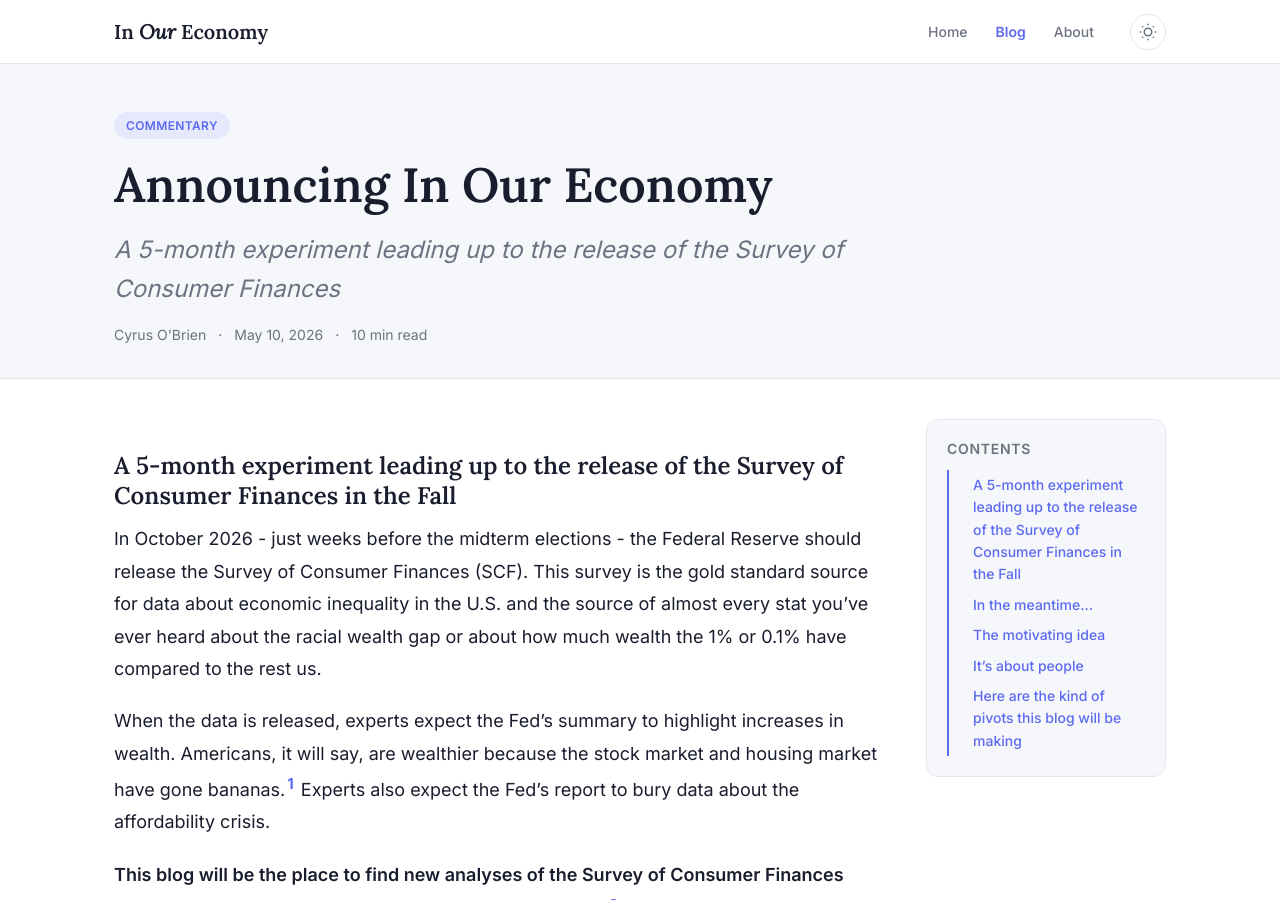
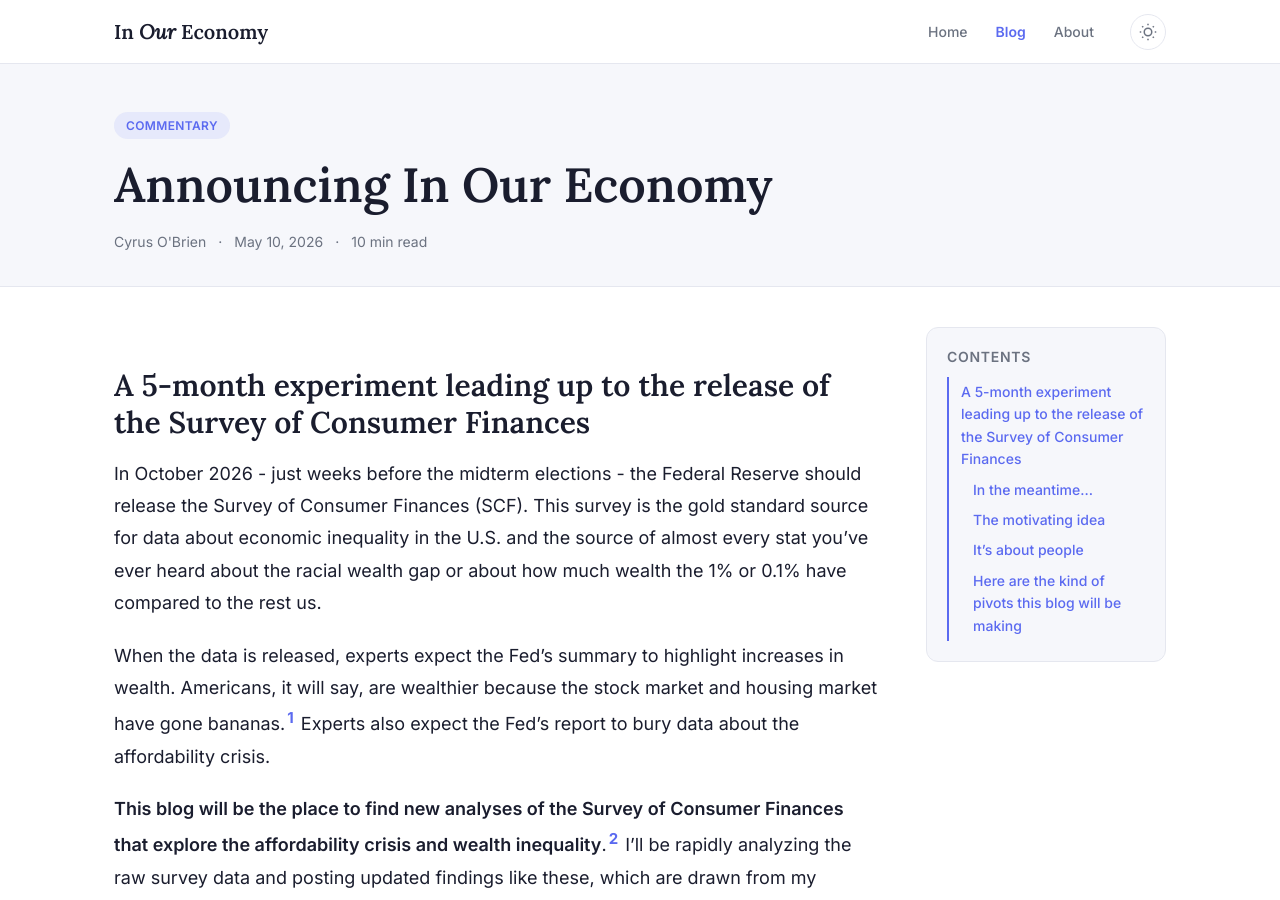
Before and after one commit to in-our-economy/inoureconomy, a Jekyll site: the page built from _posts/2026-05-10-announcing-in-our-economy.md, in a window 1280 px wide and 900 px high. Built offline with Jekyll 4.4.1, drawn with Linux system fonts in a browser that asks for light colours.

Commit message:
small changes

```diff
--- a/_posts/2026-05-10-announcing-in-our-economy.md
+++ b/_posts/2026-05-10-announcing-in-our-economy.md
@@ -1,16 +1,13 @@
 ---
 layout: post
 title: "Announcing In Our Economy"
-subtitle: "A 5-month experiment leading up to the release of the Survey of Consumer Finances"
 date: 2026-05-10
 categories: [Commentary]
 tags: [inequality, wealth]
 author: "Cyrus O'Brien"
 featured: true
 ---
-
-
-### A 5-month experiment leading up to the release of the Survey of Consumer Finances in the Fall
+## A 5-month experiment leading up to the release of the Survey of Consumer Finances
 
 In October 2026 - just weeks before the midterm elections - the Federal Reserve should release the Survey of Consumer Finances (SCF). This survey is the gold standard source for data about economic inequality in the U.S. and the source of almost every stat you've ever heard about the racial wealth gap or about how much wealth the 1% or 0.1% have compared to the rest us.
 
```
Also changed, not shown: _posts/2026-05-15-world-cup-ticket-prices.md (+1 -0 lines).
